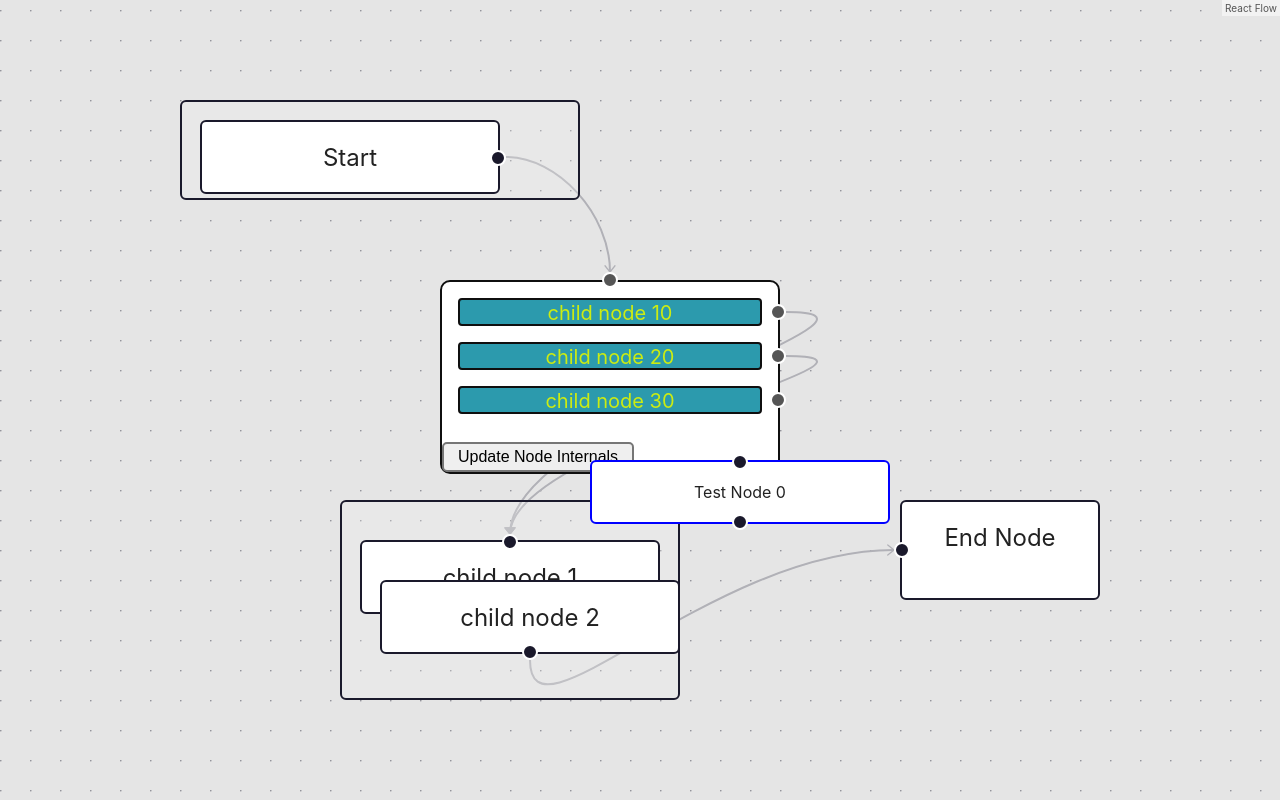
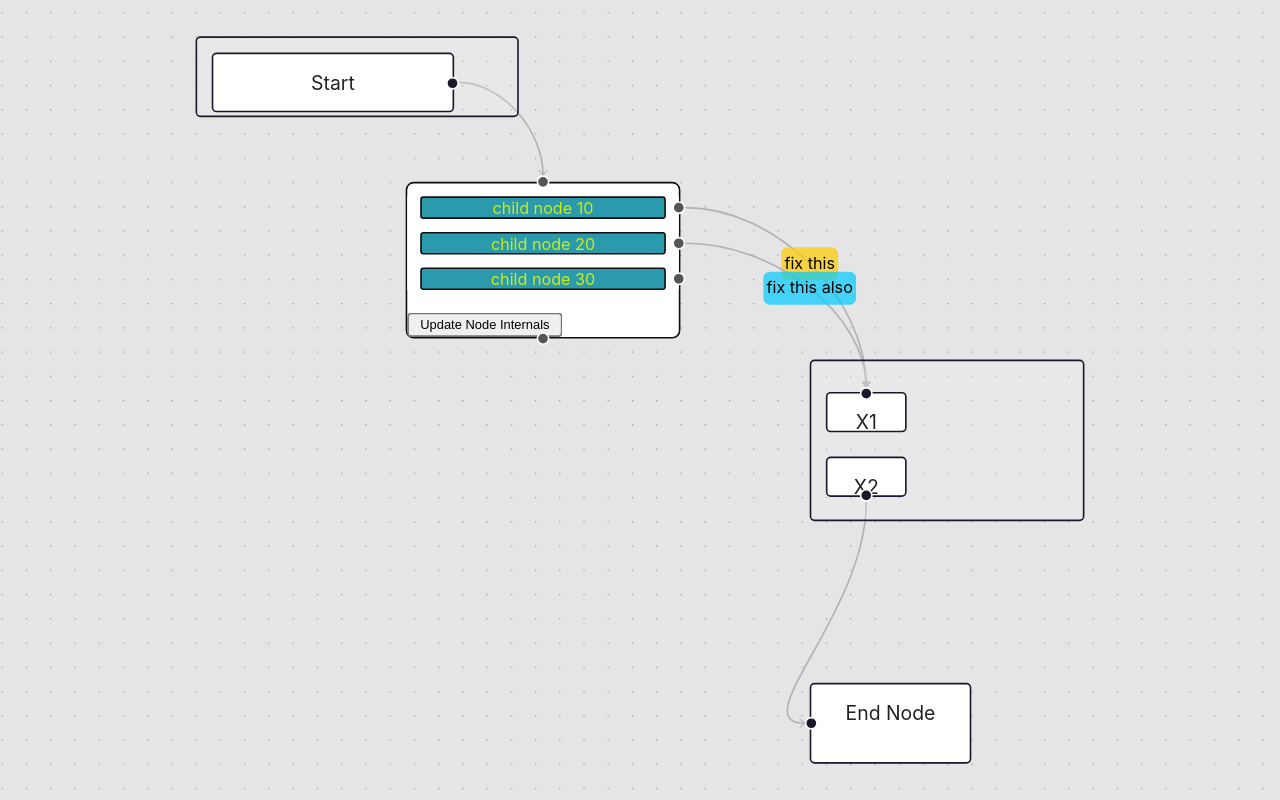
Before and after one commit to iamaashishg/reactflow-demo, a React (Create React App) app: page / in a window 1280 px wide. Built offline with nearby package versions, Linux system fonts and the light colour scheme.

Commit message:
removing react flow attribution

```diff
--- a/src/App.css
+++ b/src/App.css
@@ -36,3 +36,6 @@
     transform: rotate(360deg);
   }
 }
+.react-flow__attribution {
+  display: none;
+}
--- a/src/App.tsx
+++ b/src/App.tsx
@@ -16,6 +16,7 @@ import initialEdges from "./edges";
 import BlockNode from "./Block";
 import Startnode from "./start";
 import TestNode from "./TestNode";
+import "./App.css";
 
 const nodeTypes = {
   //test: TestNode,
--- a/src/nodes.ts
+++ b/src/nodes.ts
@@ -24,7 +24,9 @@ const nodes: Node[] = [
     id: "A",
     type: "group",
     data: { label: null },
-    position: { x: -100, y: 80 },
+    position: { x: 200, y: 80 },
+    sourcePosition: Position.Top,
+    targetPosition: Position.Bottom,
     style: {
       width: 170,
       height: 100,
@@ -88,18 +90,26 @@ const nodes: Node[] = [
   {
     id: "B",
     type: "output",
-    data: { label: "child node 1" },
+    data: { label: "X1" },
     position: { x: 10, y: 20 },
     parentNode: "A",
     extent: "parent",
+    style: {
+      height: "25px",
+      width: "50px",
+    },
   },
   {
     id: "F",
     type: "input",
-    data: { label: "child node 2" },
-    position: { x: 20, y: 40 },
+    data: { label: "X2" },
+    position: { x: 10, y: 60 },
     parentNode: "A",
     extent: "parent",
+    style: {
+      height: "25px",
+      width: "50px",
+    },
   },
   // {
   //   id: "G",
@@ -116,7 +126,7 @@ const nodes: Node[] = [
     type: "output",
     targetPosition: Position.Left,
     data: { label: "End Node" },
-    position: { x: 180, y: 80 },
+    position: { x: 200, y: 280 },
     // parentNode: "G",
     // extent: "parent",
     style: {
@@ -176,7 +186,7 @@ const nodes: Node[] = [
       height: 20,
       fontSize: 8,
     },
-  },*/
+  },
   {
     id: "T0",
     type: "test",
@@ -186,7 +196,7 @@ const nodes: Node[] = [
       fontSize: 8,
       border: "1px solid blue",
     },
-  },
+  },*/
 ];
 
 export default nodes;
```
